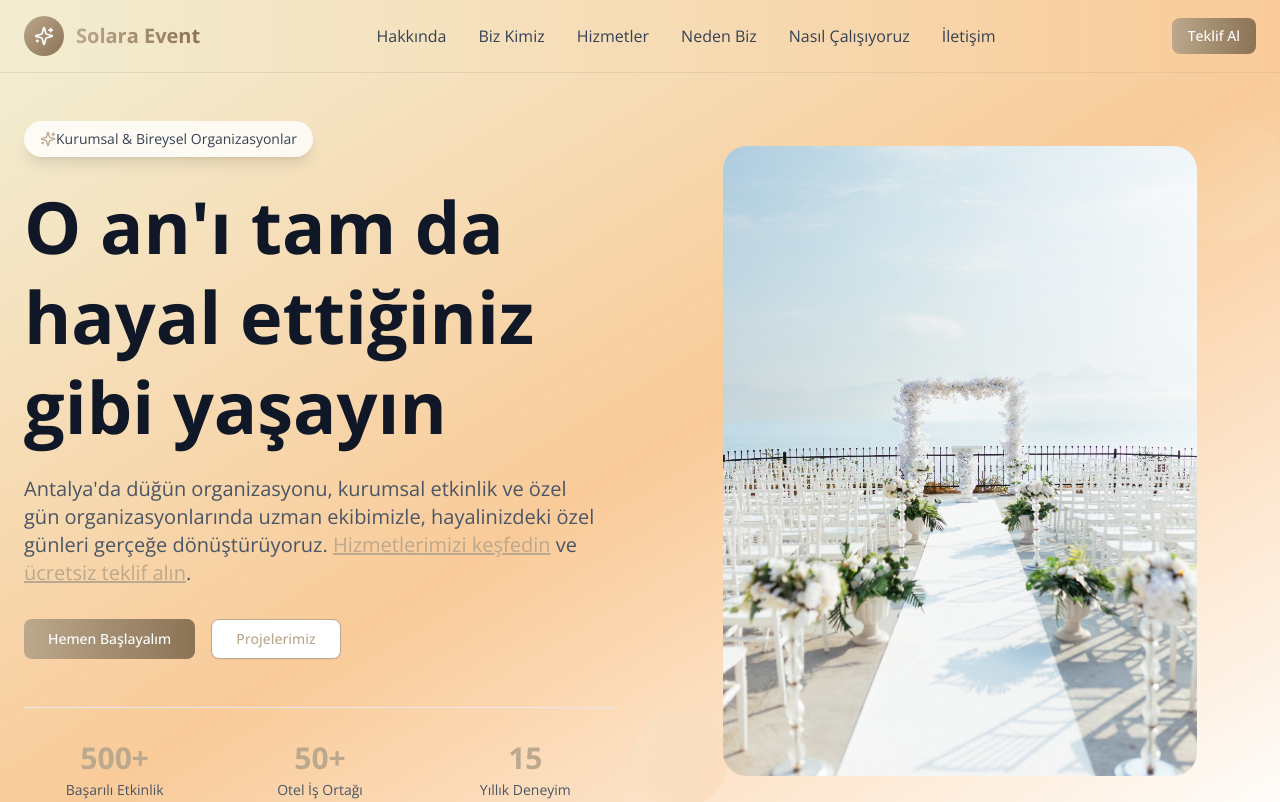
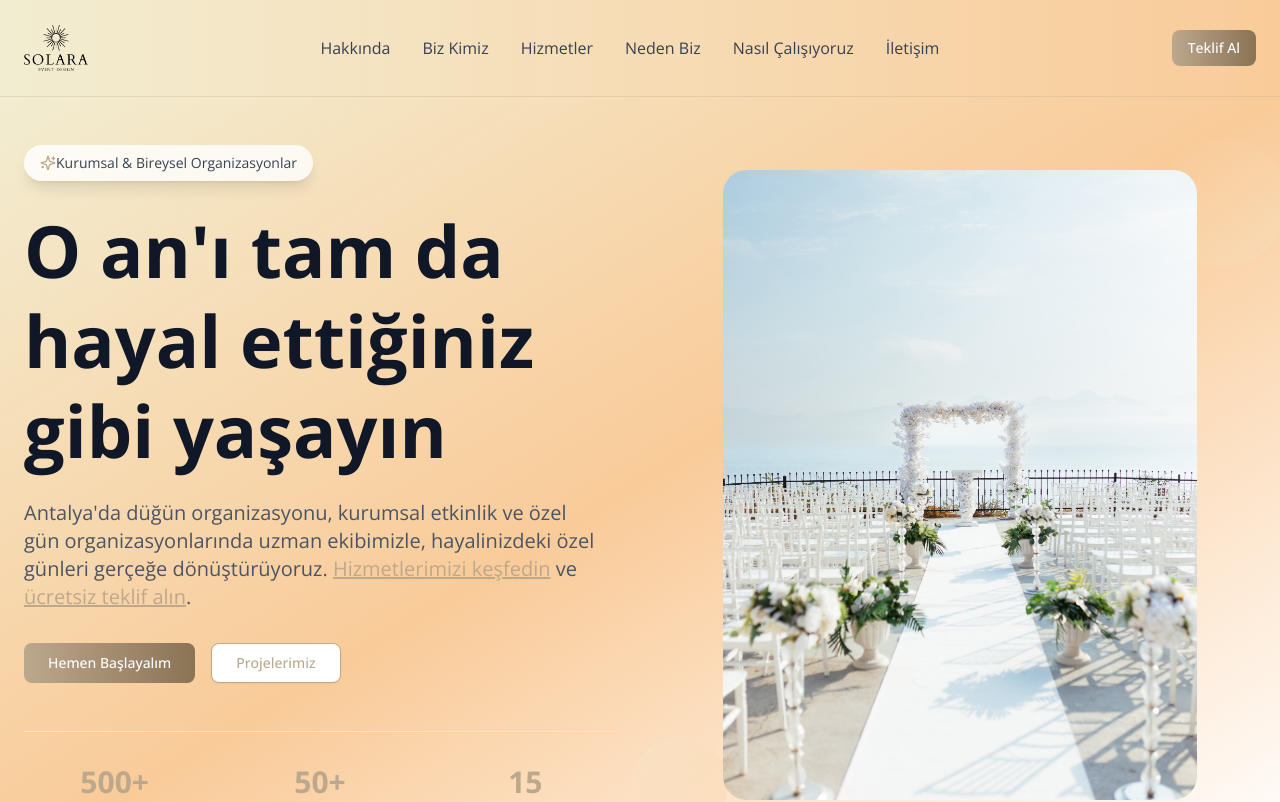
Before and after one commit to MCHTSEN/interior-design-website, a Next.js app: page / in a window 1280 px wide. Shown: the top 802 px of the page. Built offline with nearby package versions, Linux system fonts and the light colour scheme.

Commit message:
logo eklendi

```diff
--- a/app/admin/page.tsx
+++ b/app/admin/page.tsx
@@ -7,6 +7,7 @@ import { Card, CardContent, CardHeader, CardTitle, CardDescription } from "@/com
 import { AnimatedSection } from "@/components/animated-section"
 import { Lock, Unlock, Sparkles, Home } from "lucide-react"
 import Link from "next/link"
+import Image from "next/image"
 import { useRouter } from "next/navigation"
 
 export default function AdminPage() {
@@ -43,10 +44,14 @@ export default function AdminPage() {
       {/* Navigation */}
       <nav className="flex items-center justify-between px-6 py-4 bg-gradient-to-r from-[#F2EDD1] to-[#F9CB99] backdrop-blur-sm border-b border-[#BCA88D]/30">
         <Link href="/" className="flex items-center gap-3">
-          <div className="w-10 h-10 bg-gradient-to-br from-[#BCA88D] to-[#8B7355] rounded-full flex items-center justify-center">
-            <Sparkles className="w-5 h-5 text-white" />
+          <div className="w-16 h-16 relative">
+            <Image
+              src="/logo.png"
+              alt="Solara Event Logo"
+              fill
+              className="object-contain"
+            />
           </div>
-          <span className="font-bold text-xl bg-gradient-to-r from-[#BCA88D] to-[#8B7355] bg-clip-text text-transparent">Solara Event</span>
         </Link>
         <Link href="/" className="text-gray-700 hover:text-[#BCA88D] transition-colors flex items-center gap-2">
           <Home className="w-4 h-4" />
@@ -58,7 +63,7 @@ export default function AdminPage() {
         <AnimatedSection>
           <Card className="border-[#BCA88D]/30 shadow-xl">
             <CardHeader className="bg-gradient-to-r from-[#F2EDD1] to-[#F9CB99]">
-              <CardTitle className="text-2xl font-bold bg-gradient-to-r from-[#BCA88D] to-[#8B7355] bg-clip-text text-transparent flex items-center gap-2"
+              <CardTitle className="text-2xl font-bold bg-gradient-to-r from-[#BCA88D] to-[#8B7355] bg-clip-text text-transparent flex items-center gap-2">
                 <Lock className="w-6 h-6" />
                 Yönetici Paneli
               </CardTitle>
--- a/app/hakkinda/page.tsx
+++ b/app/hakkinda/page.tsx
@@ -109,10 +109,14 @@ export default function AboutPage() {
       {/* Navigation */}
       <nav className="flex items-center justify-between px-6 py-4 bg-gradient-to-r from-[#F2EDD1] to-[#F9CB99] backdrop-blur-sm border-b border-[#BCA88D]/30 transition-all duration-300">
         <Link href="/" className="flex items-center gap-3">
-          <div className="w-10 h-10 bg-gradient-to-br from-[#BCA88D] to-[#8B7355] rounded-full flex items-center justify-center">
-            <Sparkles className="w-5 h-5 text-white" />
+          <div className="w-16 h-16 relative">
+            <Image
+              src="/logo.png"
+              alt="Solara Event Logo"
+              fill
+              className="object-contain"
+            />
           </div>
-          <span className="font-bold text-xl bg-gradient-to-r from-[#BCA88D] to-[#8B7355] bg-clip-text text-transparent">Solara Event</span>
         </Link>
         <div className="flex items-center gap-4">
           <Link href="/" className="text-gray-700 hover:text-[#BCA88D] transition-colors">
--- a/app/page.tsx
+++ b/app/page.tsx
@@ -7,6 +7,7 @@ import { Card, CardContent } from "@/components/ui/card"
 import { Input } from "@/components/ui/input"
 import { Textarea } from "@/components/ui/textarea"
 import { Award, Calendar, CheckCircle, Clock, HeartHandshake, Instagram, Mail, MapPin, Phone, Sparkles, Star, Users } from "lucide-react"
+import Image from "next/image"
 
 export default function HomePage() {
   return (
@@ -15,10 +16,14 @@ export default function HomePage() {
       {/* Navigation */}
       <nav className="flex items-center justify-between px-6 py-4 bg-gradient-to-r from-[#F2EDD1] to-[#F9CB99] backdrop-blur-sm border-b border-[#BCA88D]/30 transition-all duration-300">
         <div className="flex items-center gap-3">
-          <div className="w-10 h-10 bg-gradient-to-br from-[#BCA88D] to-[#8B7355] rounded-full flex items-center justify-center">
-            <Sparkles className="w-5 h-5 text-white" />
+          <div className="w-16 h-16 relative">
+            <Image
+              src="/logo.png"
+              alt="Solara Event Logo"
+              fill
+              className="object-contain"
+            />
           </div>
-          <span className="font-bold text-xl bg-gradient-to-r from-[#BCA88D] to-[#8B7355] bg-clip-text text-transparent">Solara Event</span>
         </div>
         <div className="hidden md:flex items-center gap-8">
           <a href="/hakkinda" className="text-gray-700 hover:text-[#BCA88D] transition-colors">
@@ -571,8 +576,13 @@ export default function HomePage() {
           <div className="grid md:grid-cols-4 gap-8">
             <div className="md:col-span-2">
               <div className="flex items-center gap-3 mb-4">
-                <div className="w-10 h-10 bg-gradient-to-br from-[#BCA88D] to-[#8B7355] rounded-full flex items-center justify-center">
-                  <Sparkles className="w-5 h-5 text-white" />
+                <div className="w-16 h-16 relative">
+                  <Image
+                    src="/logo.png"
+                    alt="Solara Event Logo"
+                    fill
+                    className="object-contain filter invert"
+                  />
                 </div>
                 <span className="font-bold text-xl">Solara Event & Organization</span>
               </div>
```
Also changed, not shown: public/logo.png (added).
